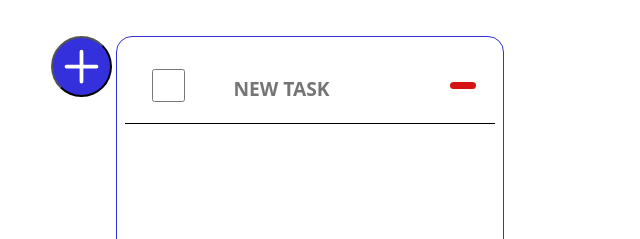
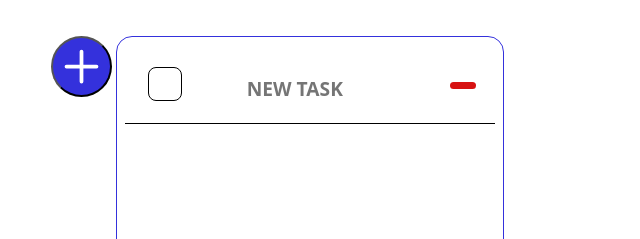
Before and after one commit to KangoChipaila/To-do-List-Website, a plain HTML site: page index.html in a window 1280 px wide. Both pictures are taken after a click on the button 137 px from the left and 286 px from the top of the page. Shown: the part 220-459 px from the top of the page, 56-696 px from the left. Drawn offline with Linux system fonts and the light colour scheme.

Commit message:
Checkbox customized

```diff
--- a/main.css
+++ b/main.css
@@ -104,12 +104,33 @@ body{
 }
 
 .task-checkbox{
-    margin: 0 0 0 2em;
+    margin: 0 1em 0 2em;
     padding: 0 0 0 0;
     height: 2.5em;
     width: 2.5em;
+    opacity: 0%;
 }
 
+.checkmark{
+    position: absolute;
+    left: 1.9em;
+    background-color: #FFFFFF;
+    border: 0.09em solid #000000;
+    border-radius: 0.5em;
+    margin: -2.5em 0 0 0;
+    height: 2em;
+    width: 2em;
+    z-index: -1;
+}
+
+.task-checkbox:checked ~ .checkmark{
+    background-image: url(./src/SVG/check-svgrepo-com.svg);
+    background-size: 2em;
+    background-repeat: no-repeat;
+    background-position: center;
+    height: 2em;
+    padding: 0 0 0 0.2em;
+}
 .task-name{
     position: absolute;
     padding: 0.3em 0 0 2.5em;
--- a/task-controllers.js
+++ b/task-controllers.js
@@ -23,6 +23,11 @@ let itemNum = 0;
 
             const div = document.getElementById(taskBoxId);
             div.insertBefore(taskCheckbox, div.childNodes[0]);
+
+            const checkBoxCover = document.createElement('div');
+            checkBoxCover.setAttribute('class', 'checkmark');
+
+            div.appendChild(checkBoxCover);
 
             //Send checked task to complete task field or send unchecked task back to incomplete task field
             let checked = false;
@@ -51,7 +56,7 @@ let itemNum = 0;
 
             div.appendChild(taskName);
 
-            //Build task delet option and add it to div
+            //Build task delete option and add it to div
             const deleteTask = document.createElement('button');
             deleteTask.setAttribute('id', taskDeleteId);
             deleteTask.setAttribute('class', 'delete-task');
@@ -59,6 +64,7 @@ let itemNum = 0;
 
             div.appendChild(deleteTask);
 
+            //Functionality to delete tasks
             let delTask = document.getElementById(taskDeleteId);
             delTask.onclick = () => {
                 let taskToDelete = document.getElementById(taskBoxId);
```
